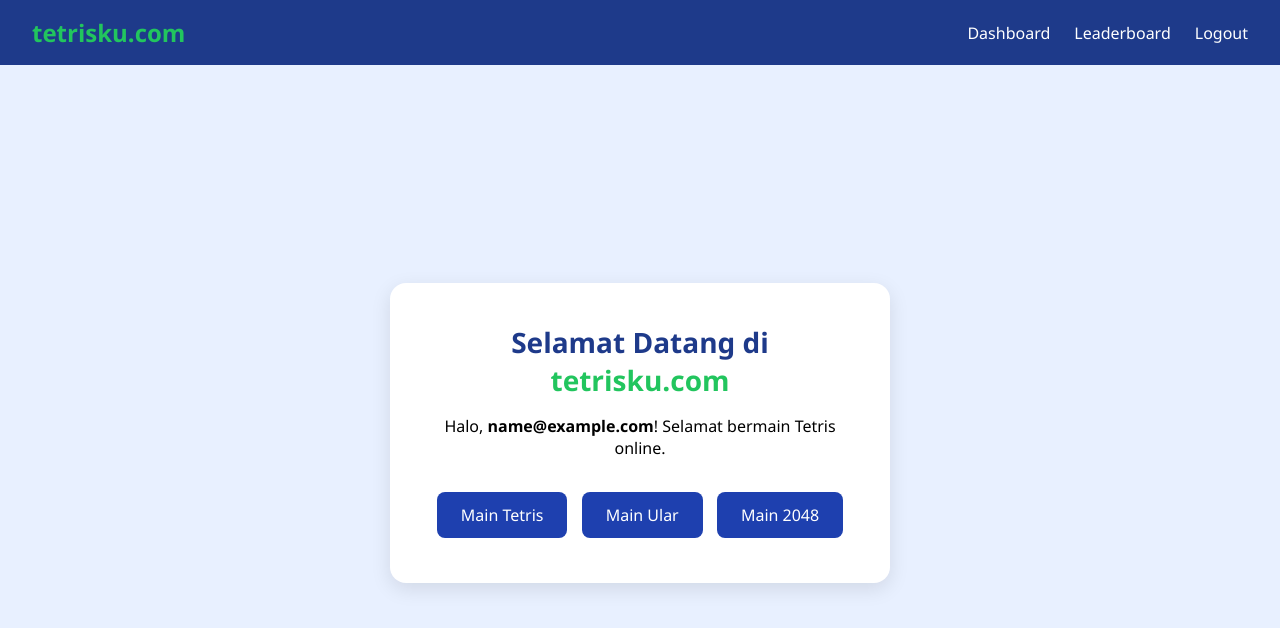
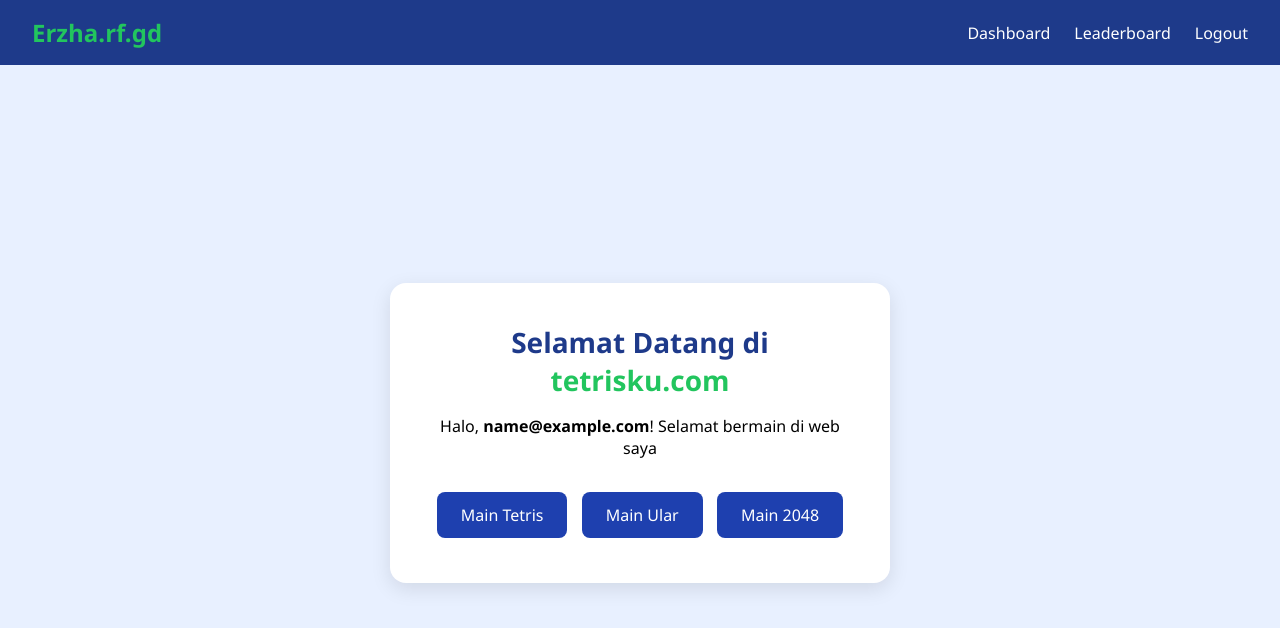
Before and after one commit to Erzhass/tetris-web, a PHP site: page / in a window 1280 px wide. Shown: the top 628 px of the page. Run offline with PHP 8.4, Linux system fonts and the light colour scheme; the visitor is signed in with stand-in values (Sample User, id 1).

Commit message:
perubahan title -index.php

```diff
--- a/index.php
+++ b/index.php
@@ -15,7 +15,7 @@ $email = htmlspecialchars($_SESSION['email']);
 <head>
     <meta charset="UTF-8">
     <meta name="viewport" content="width=device-width, initial-scale=1.0">
-    <title>Beranda - Tetrisku</title>
+    <title>Beranda - Erzha.rf.gd</title>
     <style>
     * {
         margin: 0;
@@ -129,7 +129,7 @@ $email = htmlspecialchars($_SESSION['email']);
 
     <!-- Navbar -->
     <nav class="navbar">
-        <div class="logo">tetrisku.com</div>
+        <div class="logo">Erzha.rf.gd</div>
         <ul>
             <li><a href="dashboard.php">Dashboard</a></li>
             <li><a href="leaderboard.php">Leaderboard</a></li>
@@ -141,7 +141,7 @@ $email = htmlspecialchars($_SESSION['email']);
     <div class="container">
         <div class="content-box">
             <h1>Selamat Datang di <span>tetrisku.com</span></h1>
-            <p>Halo, <strong><?= $email ?></strong>! Selamat bermain Tetris online.</p>
+            <p>Halo, <strong><?= $email ?></strong>! Selamat bermain di web saya</p>
             <a href="game.php" class="btn">Main Tetris</a>
             <a href="game1.php" class="btn">Main Ular</a>
             <a href="game2.php" class="btn">Main 2048</a>
```
